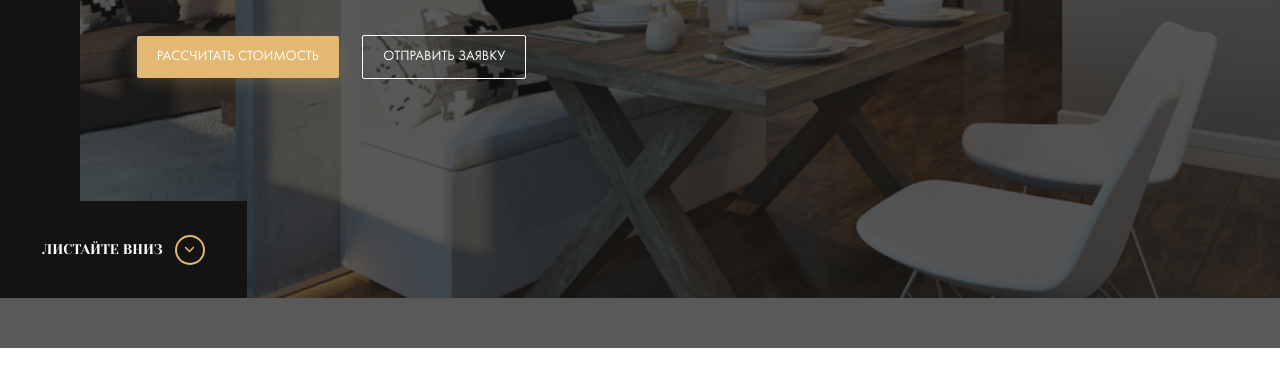
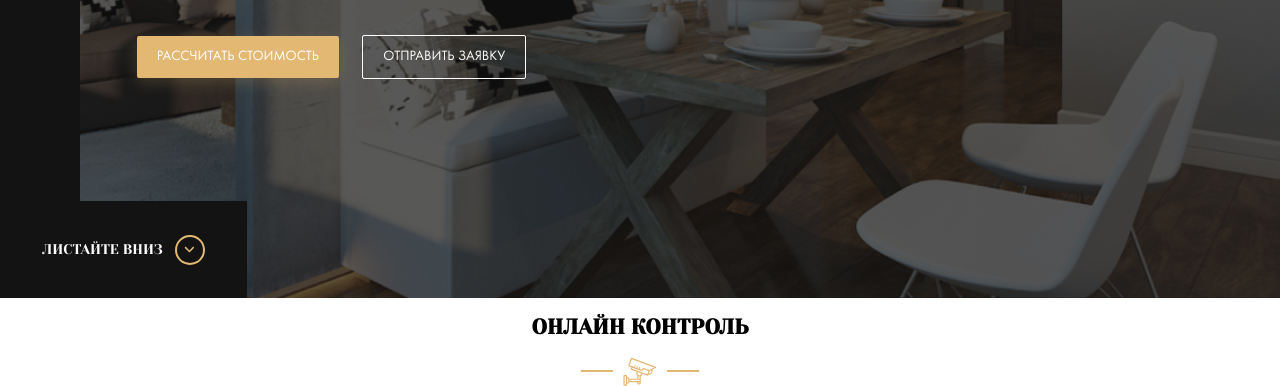
Before and after one commit to dianatruuse/repair_design, a website: page index.html in a window 1280 px wide. Shown: the part 502-888 px from the top of the page. Before the commit the page ends 850 px from the top, so only its background shows below. Drawn offline with Linux system fonts and the light colour scheme; files whose address does not match are found by name.

Commit message:
feat: add control section and move body settings in _settings.sass

```diff
--- a/index.html
+++ b/index.html
@@ -54,6 +54,22 @@
       <a href="#" class="hero__scroll-down">Листайте вниз</a>
     </section>
     <!-- /.hero -->
+
+    <section class="section control">
+      <div class="container">
+        <div class="section-title">
+          <h2 class="section-title__heading">Онлайн контроль</h2>
+          <!-- /.section-title__heading -->
+          <div class="section-title__image">
+            <img src="img/video.svg" alt="video">
+          </div>
+          <!-- /.section-title__image -->
+        </div>
+        <!-- /.section-title -->
+      </div>
+      <!-- /.container -->
+    </section>
+    <!-- /.control -->
   </main>
 
 </body>
--- /dev/null
+++ b/sass/_settings.sass
@@ -0,0 +1,22 @@
+*, *:before, *:after
+  box-sizing: border-box
+
+body
+  font-family: 'Futura Book', sans-serif
+  font-size: 14px
+
+.section
+  &-title
+    text-align: center
+    text-transform: uppercase
+    font-family: 'Yeseva One', cursive
+    &__image
+      display: flex
+      justify-content: center
+      align-items: center
+      &::before, &::after
+        content: ''
+        width: 32px
+        height: 2px
+        background-color: $primary
+        margin: 0 10px
--- a/sass/style.sass
+++ b/sass/style.sass
@@ -3,12 +3,7 @@
 @import 'variables'
 @import 'interface'
 @import 'grid'
+@import 'settings'
 @import 'templates/header'
 @import 'templates/hero'
-
-
-*, *:before, *:after
-  box-sizing: border-box
-body
-  font-family: 'Futura Book', sans-serif
-  font-size: 14px
+@import 'templates/control'
--- a/sass/templates/_hero.sass
+++ b/sass/templates/_hero.sass
@@ -10,6 +10,8 @@
   &::before
     content: ''
     position: absolute
+    top: 0
+    left: 0
     width: 100%
     height: 100%
     background-color: rgba($dark, 0.7)
```
Also changed, not shown: css/style.css, img/video.svg (added), sass/templates/_control.sass (added).
